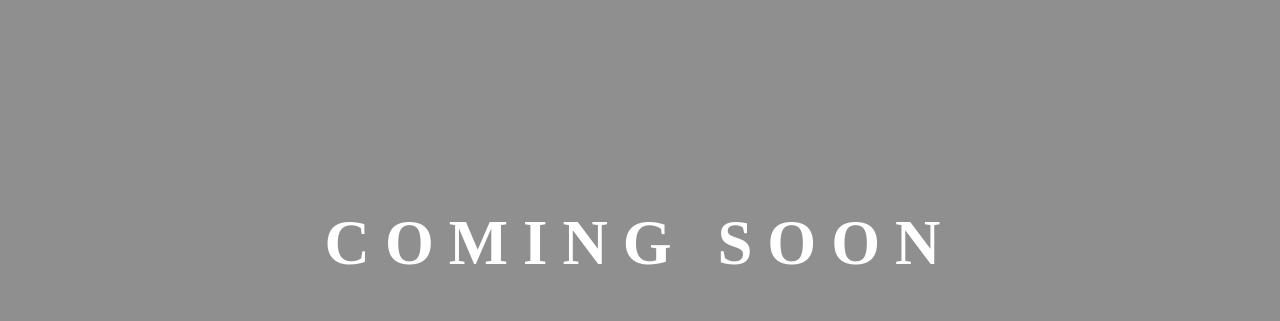
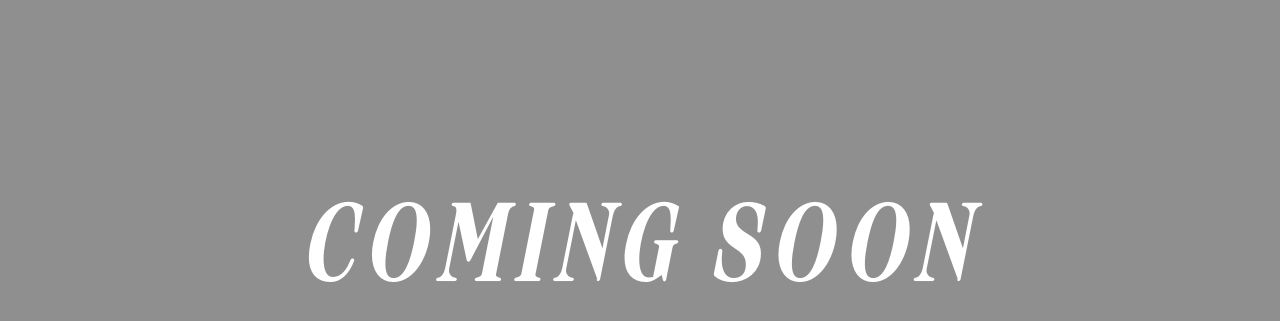
Before and after one commit to narasihistorian/historia, a plain HTML site: page html/kategori.html in a window 1280 px wide. Shown: the part 157-478 px from the top of the page. Drawn offline with nearby package versions, Linux system fonts and the light colour scheme; the site is published under a folder, as on GitHub Pages, so addresses that start at the root find nothing.

Commit message:
revisi narasihistorian fix v3

```diff
--- a/css/link-html-mobile.css
+++ b/css/link-html-mobile.css
@@ -2,17 +2,17 @@
 
 @font-face {
   font-family: "NewEleganceCondltaFont";
-  src: url("/font/TheNewElegance-CondIta.otf") format("opentype");
+  src: url("../font/TheNewElegance-CondIta.otf") format("opentype");
 }
 
 @font-face {
   font-family: "NewEleganceCondensedFont";
-  src: url("/font/TheNewElegance-Condensed.otf") format("opentype");
+  src: url("../font/TheNewElegance-Regular.otf") format("opentype");
 }
 
 @font-face {
   font-family: "DemoRegularFont";
-  src: url("/font/Demo-Regular.otf") format("opentype");
+  src: url("../font/Demo-Regular.otf") format("opentype");
 }
 
 :root {
--- a/css/link-html-tab.css
+++ b/css/link-html-tab.css
@@ -2,17 +2,17 @@
 
 @font-face {
   font-family: "NewEleganceCondltaFont";
-  src: url("/font/TheNewElegance-CondIta.otf") format("opentype");
+  src: url("../font/TheNewElegance-CondIta.otf") format("opentype");
 }
 
 @font-face {
   font-family: "NewEleganceCondensedFont";
-  src: url("/font/TheNewElegance-Condensed.otf") format("opentype");
+  src: url("../font/TheNewElegance-Regular.otf") format("opentype");
 }
 
 @font-face {
   font-family: "DemoRegularFont";
-  src: url("/font/Demo-Regular.otf") format("opentype");
+  src: url("../font/Demo-Regular.otf") format("opentype");
 }
 
 :root {
--- a/css/link-html.css
+++ b/css/link-html.css
@@ -2,17 +2,17 @@
 
 @font-face {
   font-family: "NewEleganceCondltaFont";
-  src: url("/font/TheNewElegance-CondIta.otf") format("opentype");
+  src: url("../font/TheNewElegance-CondIta.otf") format("opentype");
 }
 
 @font-face {
   font-family: "NewEleganceCondensedFont";
-  src: url("/font/TheNewElegance-Condensed.otf") format("opentype");
+  src: url("../font/TheNewElegance-Regular.otf") format("opentype");
 }
 
 @font-face {
   font-family: "DemoRegularFont";
-  src: url("/font/Demo-Regular.otf") format("opentype");
+  src: url("../font/Demo-Regular.otf") format("opentype");
 }
 
 :root {
```
